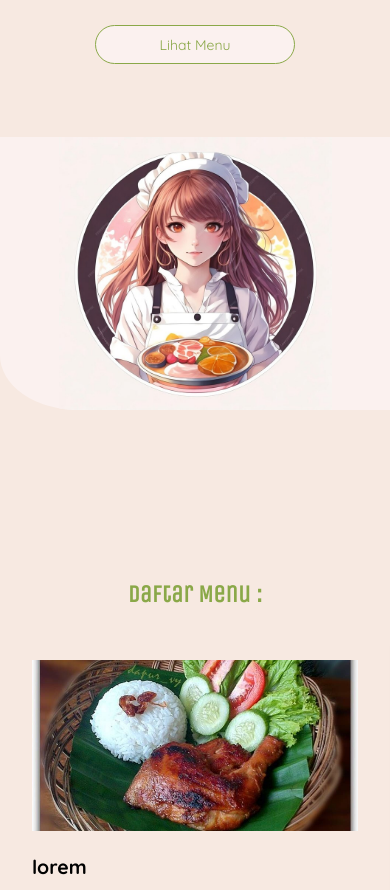
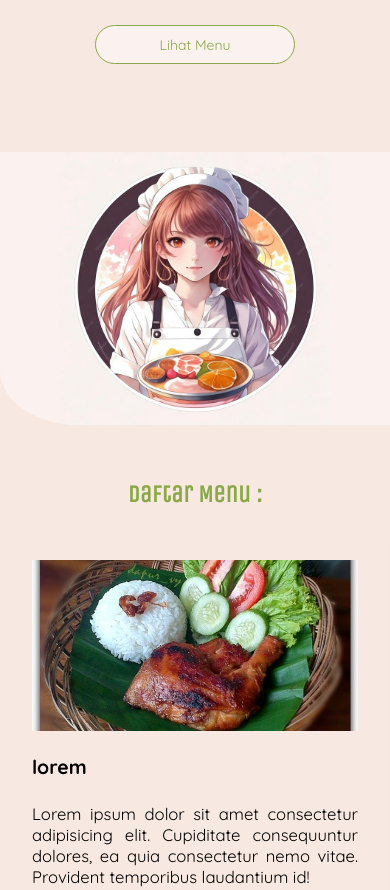
Before and after one commit to KRP186zL/Kirana-Food, a plain HTML site: page index.html in a window 390 px wide. Shown: the part 300-1190 px from the top of the page. Drawn offline with nearby package versions, Linux system fonts and the light colour scheme.

Commit message:
Kirana's-Food update margin responsif

```diff
--- a/assets/styles/style.css
+++ b/assets/styles/style.css
@@ -211,7 +211,7 @@ footer p a {
   }
   /* Content-Home */
   main article#home aside {
-    margin-top: 10px;
+    margin-top: 25px;
   }
   /* Content-Menu */
   main article#menu {
@@ -230,7 +230,7 @@ footer p a {
 
 @media screen and (max-width: 768px) {
   main article#menu {
-    margin-top: 30px;
+    margin-top: -85px;
   }
   /* Content-Menu */
   main article#menu .card-container .card-wrapper {
```
